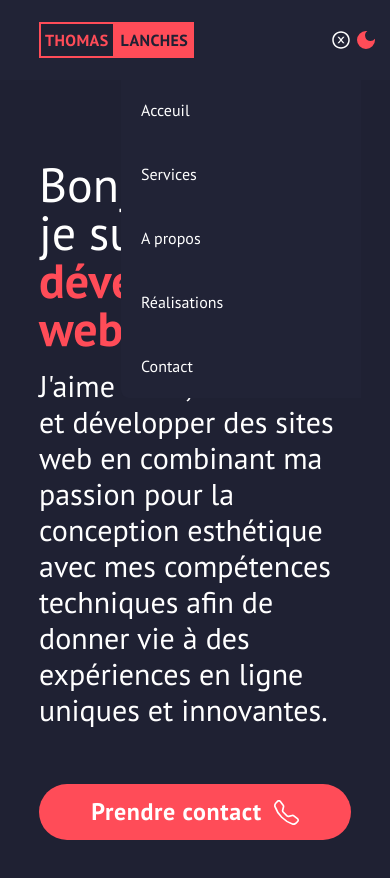
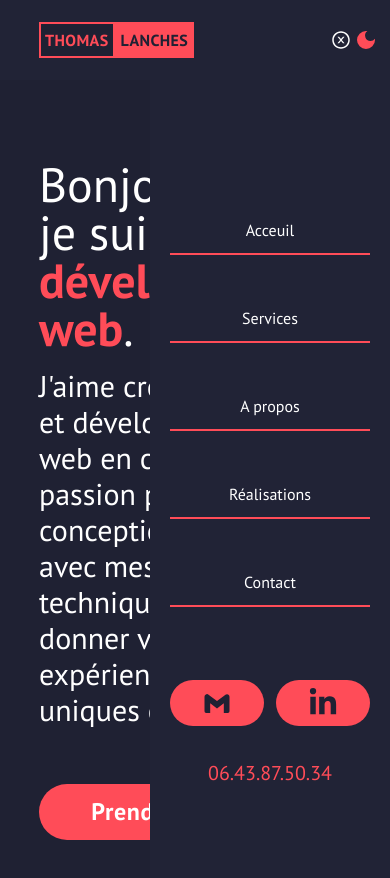
Before and after one commit to LanchesThomas/Portofoliov2, a React (Vite) app: page / in a window 390 px wide. Both pictures are taken after a click on the icon 341 px from the left and 40 px from the top of the page. Shown: the top 878 px of the page. Built offline with nearby package versions, Linux system fonts and the light colour scheme.

Commit message:
update sidebar

```diff
--- a/src/components/header/navMenu.jsx
+++ b/src/components/header/navMenu.jsx
@@ -6,7 +6,7 @@ const NavMenu = () => {
         const Location = useLocation();
         const LocationPath = Location.pathname;
         return (
-                <div className="relative flex items-center">
+                <div className="flex items-center">
                         {LocationPath === '/portofolio' ? (
                                 <nav className="hidden my-auto gap-5 lg:gap-10 text-text lg:text-xl font-bold tracking-wide md:flex ">
                                         <a
--- a/src/components/header/sidebar.jsx
+++ b/src/components/header/sidebar.jsx
@@ -1,6 +1,9 @@
 import { AiOutlineMenu, AiOutlineCloseCircle } from 'react-icons/ai';
 import { useState } from 'react';
 import { Link } from 'react-router-dom';
+import { BiLogoGmail as Gmail } from 'react-icons/bi';
+import { FaLinkedinIn as LinkedIn } from 'react-icons/fa';
+import { BsFillTelephoneFill as Phone } from 'react-icons/bs';
 
 const SideBar = () => {
         const [nav, setNav] = useState(true);
@@ -16,20 +19,62 @@ const SideBar = () => {
                                         onClick={handleNav}
                                 />
                         ) : (
-                                <div className="relative bg-darker flex flex-col justify-around gap-6 ">
+                                <div className="">
                                         <AiOutlineCloseCircle
                                                 className="text-text text-xl"
                                                 onClick={handleNav}
                                         />
-                                        <nav className="absolute h-auto w-60 bg-darker p-5 top-12 right-[-10px] text-text flex flex-col gap-10 duration-500 rounded-bl-lg">
-                                                <a href="/#home">Acceuil</a>
-                                                <a href="/#services">Services</a>
-                                                <a href="/#about">A propos</a>
-                                                <Link to="/portofolio">
-                                                        Réalisations
-                                                </Link>
-                                                <a href="/#contact">Contact</a>
-                                        </nav>
+                                        <div className="absolute h-screen w-60 bg-darker p-5 top-20 right-0 flex flex-col justify-around">
+                                                <nav className="text-text flex flex-col justify-start gap-10 transition-all">
+                                                        <a
+                                                                href="/#home"
+                                                                className="h-12 p-5 flex justify-center items-center border-b-2 border-secondary "
+                                                        >
+                                                                Acceuil
+                                                        </a>
+                                                        <a
+                                                                href="/#services"
+                                                                className="h-12 p-5 flex justify-center items-center border-b-2 border-secondary "
+                                                        >
+                                                                Services
+                                                        </a>
+                                                        <a
+                                                                href="/#about"
+                                                                className="h-12 p-5 flex justify-center items-center border-b-2 border-secondary "
+                                                        >
+                                                                A propos
+                                                        </a>
+                                                        <Link
+                                                                to="/portofolio"
+                                                                className="h-12 p-5 flex justify-center items-center border-b-2 border-secondary "
+                                                        >
+                                                                Réalisations
+                                                        </Link>
+                                                        <a
+                                                                href="/#contact"
+                                                                className="h-12 p-5 flex justify-center items-center border-b-2 border-secondary "
+                                                        >
+                                                                Contact
+                                                        </a>
+                                                </nav>
+                                                <div className="h-32 grid grid-cols-2  gap-3 justify-center items-center mt-[-150px]">
+                                                        <a
+                                                                href="mailto:lanches.thomas@gmail.com"
+                                                                className="flex justify-center rounded-full text-3xl p-2 bg-secondary text-main"
+                                                        >
+                                                                <Gmail />
+                                                        </a>
+                                                        <a
+                                                                href="https://www.linkedin.com/in/thomas-lanches/"
+                                                                className="flex justify-center text-3xl rounded-full p-2 bg-secondary text-main"
+                                                        >
+                                                                <LinkedIn />
+                                                        </a>
+                                                        <p className="text-xl text-secondary  text-center col-span-2 ">
+                                                                06.43.87.50.34
+                                                        </p>
+                                                </div>
+                                        </div>
                                 </div>
                         )}
                 </div>
```
